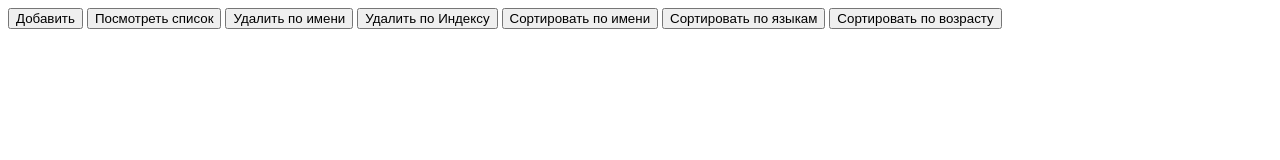
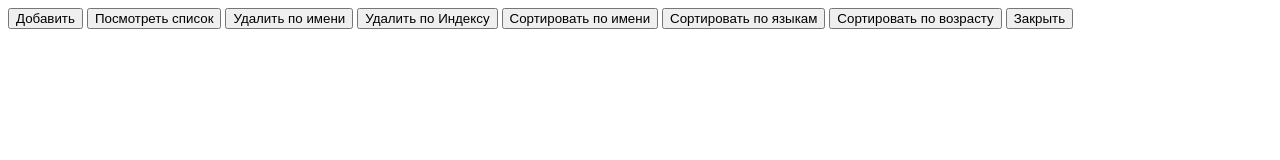
Before and after one commit to alexeyklykov/phpacademy, a plain HTML site: page dz8/1.html in a window 1280 px wide. Drawn offline with Linux system fonts and the light colour scheme.

Commit message:
8 dz modify

```diff
--- a/dz8/1.html
+++ b/dz8/1.html
@@ -142,6 +142,10 @@
             }
 
     }
+
+    function close (){
+        if (confirm("Вы хотите закрыть?")) document.close;
+    }
     </script>
 </head>
 <body>
@@ -153,6 +157,7 @@
     <input type="button" id="sortByName" value="Сортировать по имени">
     <input type="button" id="sortByLang" value="Сортировать по языкам">
     <input type="button" id="sortByAge" value="Сортировать по возрасту">
+    <input type="button" id="close" value="Закрыть" onclick="close();">
 
     <div id=view>
         <p id="paragraph"></p>
```
